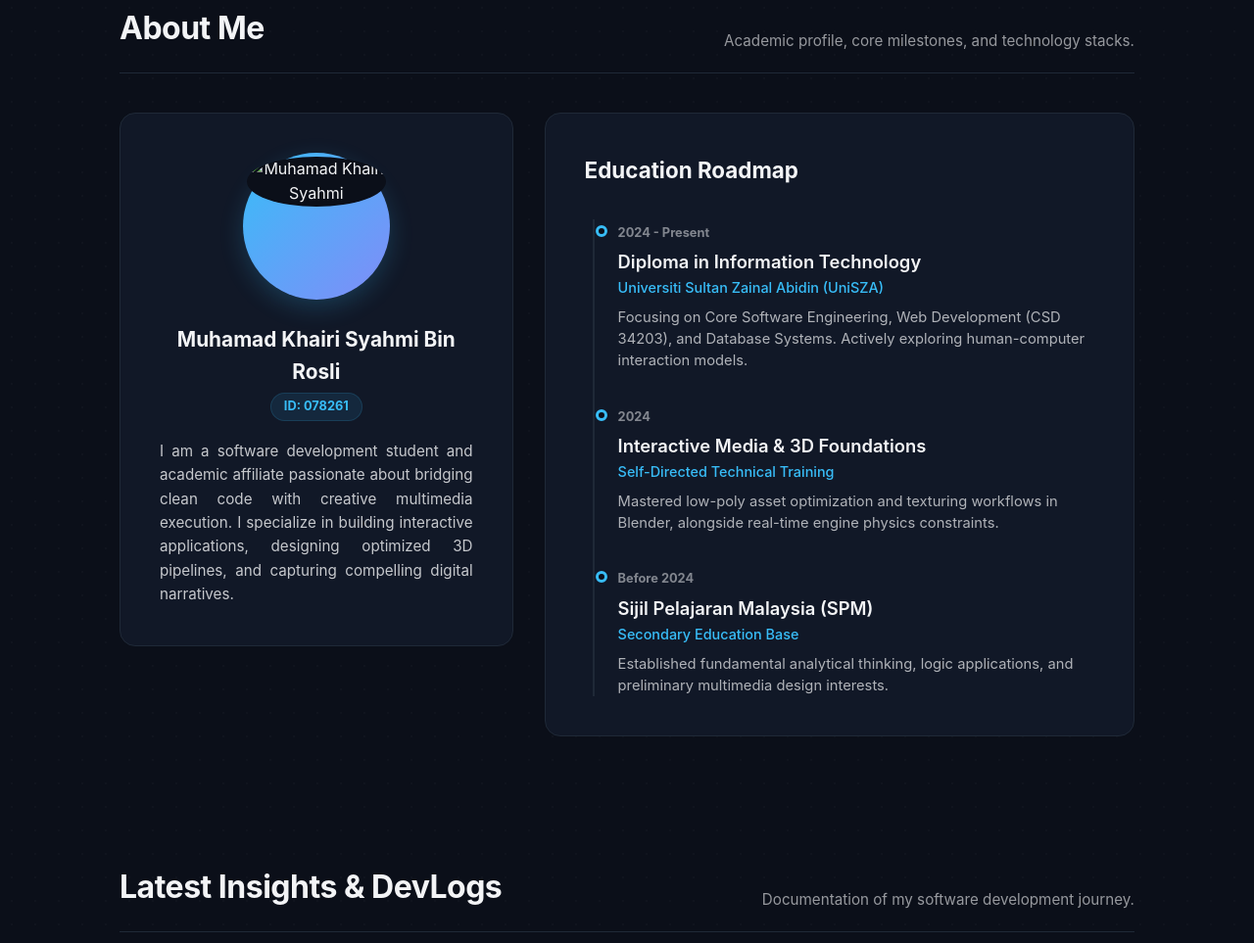
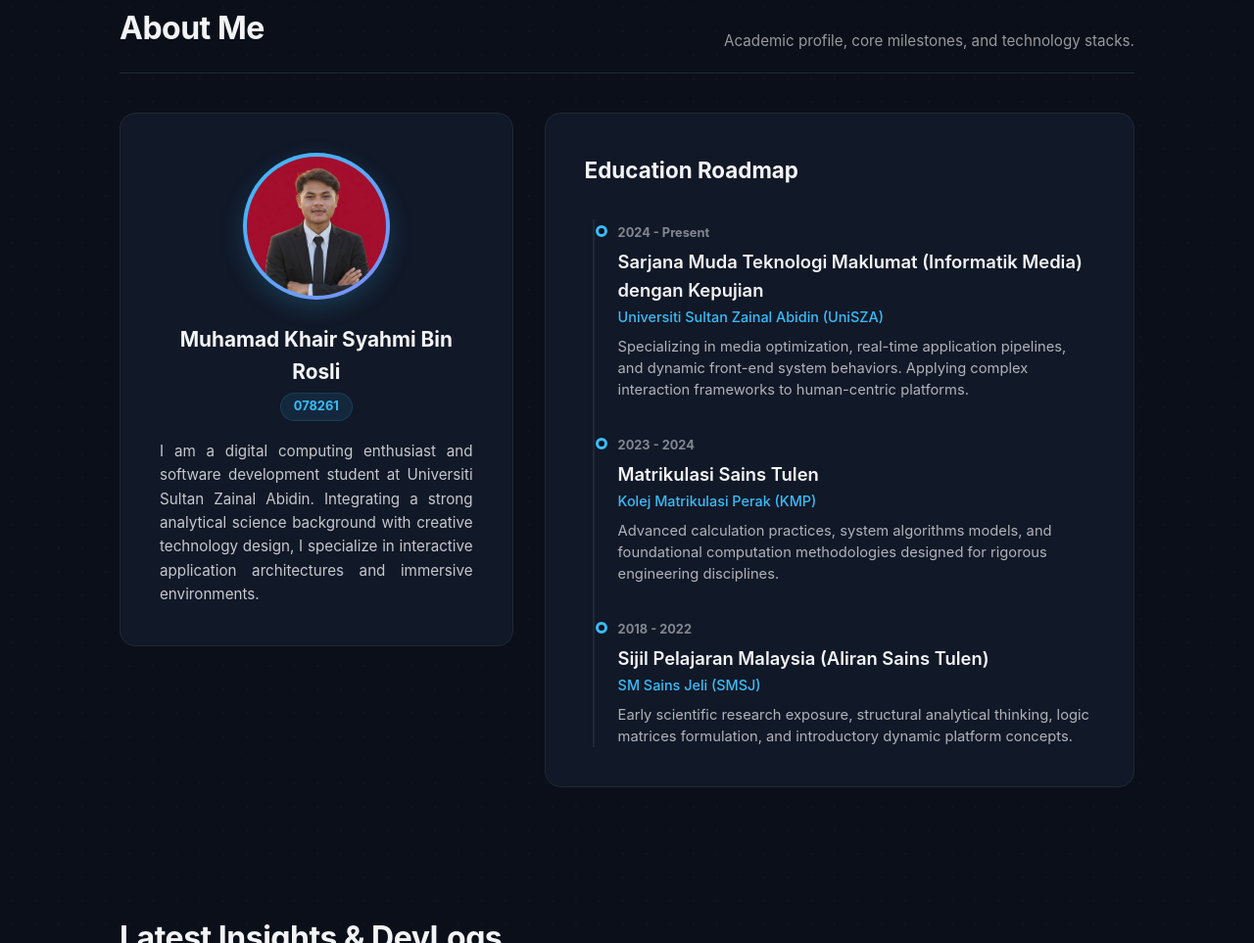
Before and after one commit to khairisyahmin04-rgb/Personal-Blog-Portfolio, a plain HTML site: page index.html in a window 1280 px wide. Shown: the part 796-1759 px from the top of the page at 98% size. Drawn offline with Linux system fonts and the light colour scheme.

Commit message:
Fix: update exact education roadmap history and fix profile image call routine

```diff
--- a/index.html
+++ b/index.html
@@ -35,6 +35,7 @@
         </section>
 
        <!-- 👨‍💻 SECTION 2: ABOUT ME (Versi Bento Grid & Education Timeline) -->
+       <!-- 👨‍💻 SECTION 2: ABOUT ME (Versi Pendidikan Sebenar Shamy) -->
         <section id="about" class="section-showcase" style="margin-top: 8rem;">
             <div class="section-header">
                 <h2>About Me</h2>
@@ -45,52 +46,54 @@
                 <!-- Kotak Kiri: Profile & Description -->
                 <div class="about-card-profile">
                     <div class="profile-frame">
-                        <!-- Nota: Gantikan 'gambar-shamy.jpg' dengan nama file gambar kau nanti -->
-                        <img src="images/profile.jpg" alt="Muhamad Khairi Syahmi" class="profile-img">
+                        <!-- Kod gambar dipastikan membaca folder images dengan betul -->
+                        <img src="image/profile.jpg" alt="Muhamad Khairi Syahmi" class="profile-img" onerror="this.style.display='none'; document.getElementById('avatar-fallback').style.display='block';">
+                        <!-- Alternatif Teks Bullet bertindak sebagai fallback kalau gambar kau lambat load/salah nama -->
+                        <div id="avatar-fallback" style="display:none; font-size: 2.5rem; margin-top: 2.5rem; font-weight: 800; color: var(--primary-color);">KS</div>
                     </div>
                     <div class="profile-bio">
-                        <h3>Muhamad Khairi Syahmi Bin Rosli</h3>
-                        <p class="matric-badge">ID: 078261</p>
+                        <h3>Muhamad Khair Syahmi Bin Rosli</h3>
+                        <p class="matric-badge">078261</p>
                         <p class="bio-text">
-                            I am a software development student and academic affiliate passionate about bridging clean code with creative multimedia execution. I specialize in building interactive applications, designing optimized 3D pipelines, and capturing compelling digital narratives.
+                            I am a digital computing enthusiast and software development student at Universiti Sultan Zainal Abidin. Integrating a strong analytical science background with creative technology design, I specialize in interactive application architectures and immersive environments.
                         </p>
                     </div>
                 </div>
 
-                <!-- Kotak Kanan: Interactive Education Timeline -->
+                <!-- Kotak Kanan: Real Education Timeline (Tepat Kronologi) -->
                 <div class="about-card-timeline">
                     <h3>Education Roadmap</h3>
                     <div class="timeline">
-                        <!-- Timeline Item 1 -->
+                        <!-- Timeline 1: Degree UniSZA -->
                         <div class="timeline-item">
                             <div class="timeline-dot"></div>
                             <div class="timeline-content">
                                 <span class="timeline-date">2024 - Present</span>
-                                <h4>Diploma in Information Technology</h4>
+                                <h4>Sarjana Muda Teknologi Maklumat (Informatik Media) dengan Kepujian</h4>
                                 <p class="institution">Universiti Sultan Zainal Abidin (UniSZA)</p>
-                                <p class="timeline-desc">Focusing on Core Software Engineering, Web Development (CSD 34203), and Database Systems. Actively exploring human-computer interaction models.</p>
+                                <p class="timeline-desc">Specializing in media optimization, real-time application pipelines, and dynamic front-end system behaviors. Applying complex interaction frameworks to human-centric platforms.</p>
                             </div>
                         </div>
 
-                        <!-- Timeline Item 2 -->
+                        <!-- Timeline 2: Matrikulasi Perak -->
                         <div class="timeline-item">
                             <div class="timeline-dot"></div>
                             <div class="timeline-content">
-                                <span class="timeline-date">2024</span>
-                                <h4>Interactive Media & 3D Foundations</h4>
-                                <p class="institution">Self-Directed Technical Training</p>
-                                <p class="timeline-desc">Mastered low-poly asset optimization and texturing workflows in Blender, alongside real-time engine physics constraints.</p>
+                                <span class="timeline-date">2023 - 2024</span>
+                                <h4>Matrikulasi Sains Tulen</h4>
+                                <p class="institution">Kolej Matrikulasi Perak (KMP)</p>
+                                <p class="timeline-desc">Advanced calculation practices, system algorithms models, and foundational computation methodologies designed for rigorous engineering disciplines.</p>
                             </div>
                         </div>
 
-                        <!-- Timeline Item 3 -->
+                        <!-- Timeline 3: SPM SM Sains Jeli -->
                         <div class="timeline-item">
                             <div class="timeline-dot"></div>
                             <div class="timeline-content">
-                                <span class="timeline-date">Before 2024</span>
-                                <h4>Sijil Pelajaran Malaysia (SPM)</h4>
-                                <p class="institution">Secondary Education Base</p>
-                                <p class="timeline-desc">Established fundamental analytical thinking, logic applications, and preliminary multimedia design interests.</p>
+                                <span class="timeline-date">2018 - 2022</span>
+                                <h4>Sijil Pelajaran Malaysia (Aliran Sains Tulen)</h4>
+                                <p class="institution">SM Sains Jeli (SMSJ)</p>
+                                <p class="timeline-desc">Early scientific research exposure, structural analytical thinking, logic matrices formulation, and introductory dynamic platform concepts.</p>
                             </div>
                         </div>
                     </div>
```
